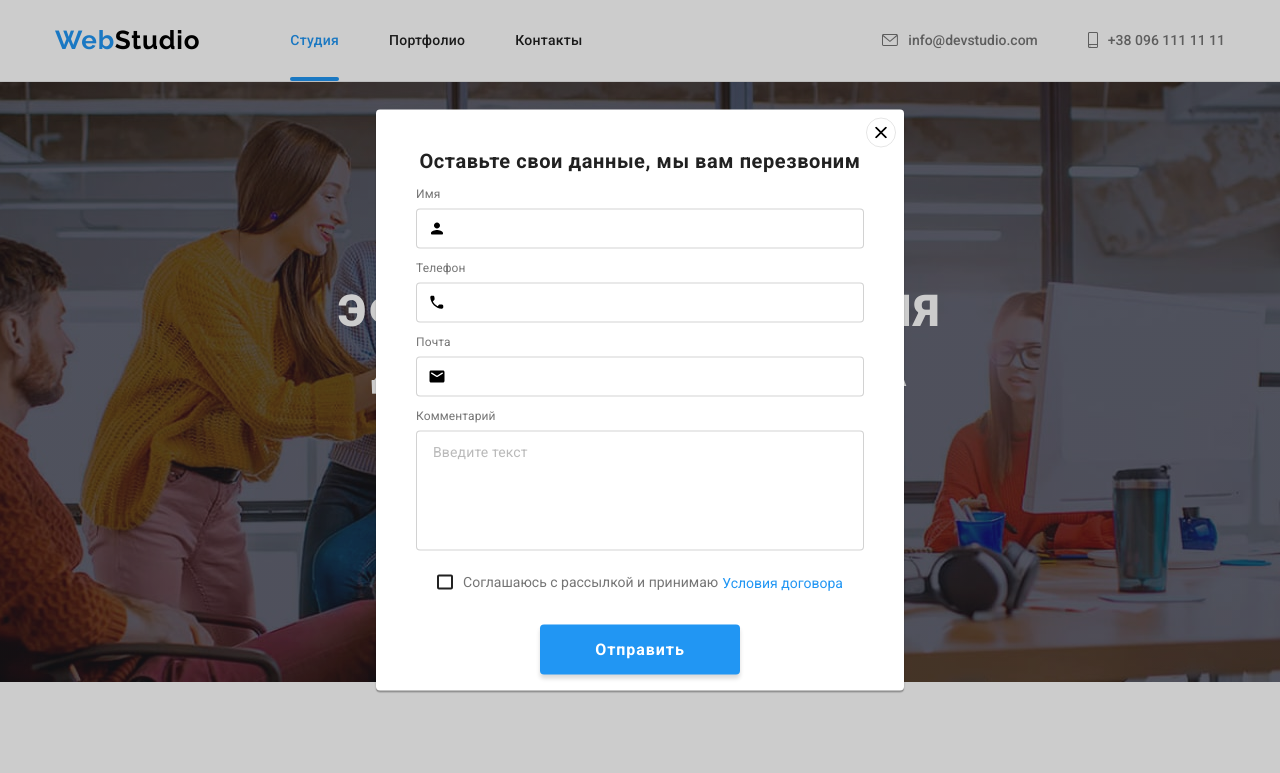
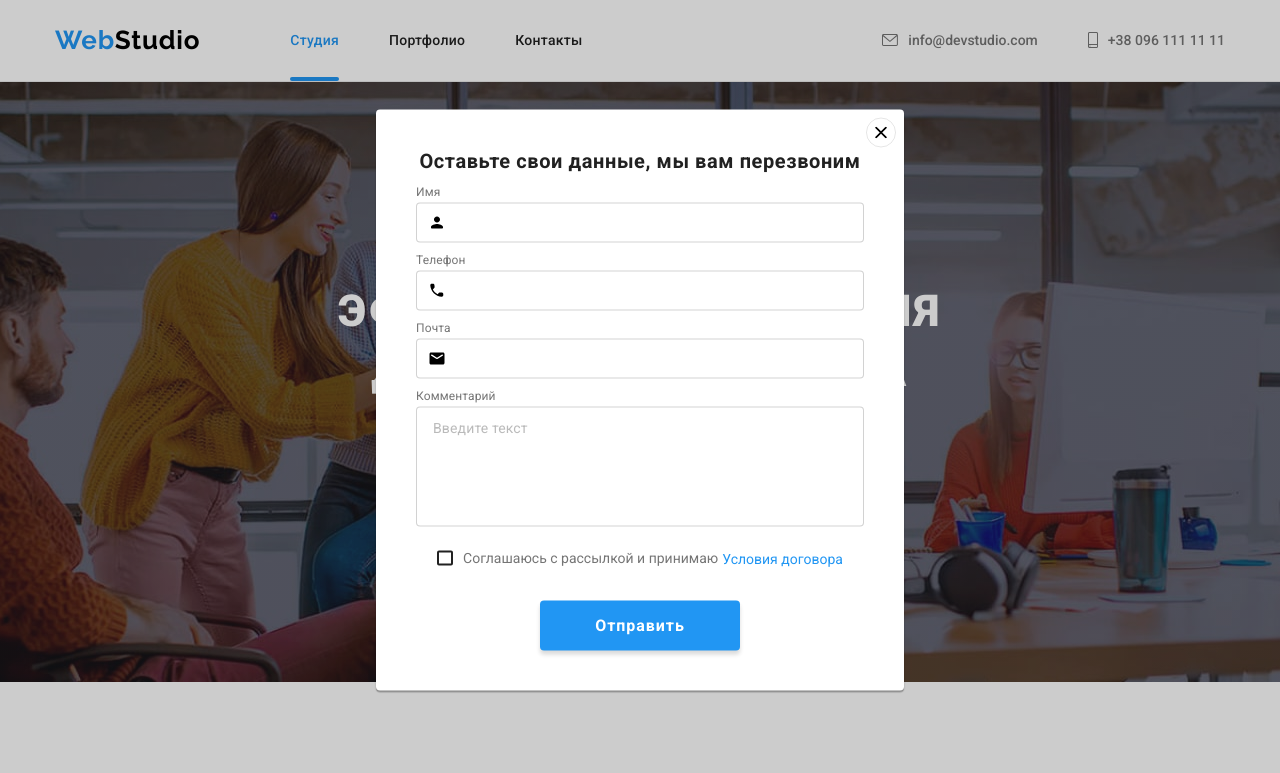
Before and after one commit to Koliadjun/goit-markup-hw-06, a plain HTML site: page index.html in a window 1280 px wide. Both pictures are taken after a click on the button "Заказать услугу". Shown: the top 773 px of the page. Drawn offline with nearby package versions, Linux system fonts and the light colour scheme.

Commit message:
3. Fix modal height

```diff
--- a/css/styles.css
+++ b/css/styles.css
@@ -597,7 +597,7 @@ p {
   left: 50%;
   transform: translate(-50%, -50%);
   width: 528px;
-  height: 581px;
+  min-height: 581px;
   background-color: #ffffff;
   box-shadow: 0px 1px 3px rgba(0, 0, 0, 0.12), 0px 1px 1px rgba(0, 0, 0, 0.14),
     0px 2px 1px rgba(0, 0, 0, 0.2);
@@ -637,7 +637,7 @@ p {
 }
 .modal-form-label {
   font-size: 12px;
-  line-height: 1.666;
+  line-height: 1.1666;
   letter-spacing: 0.01em;
   margin-bottom: 4px;
 }
```
